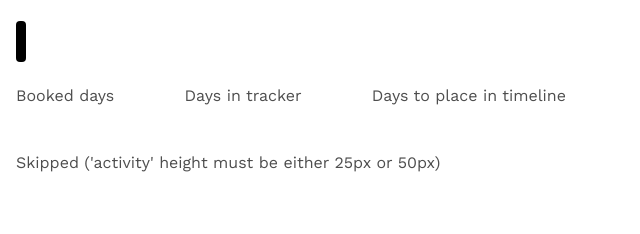
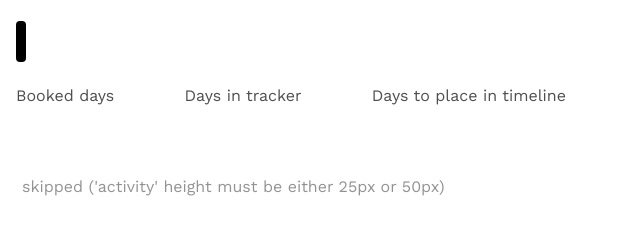
Before and after one commit to lucagiraudo/bomberos-tracker, a website: page ui.html in a window 1280 px wide. Shown: the whole page, without its empty margins (0-640 px from the left). Drawn offline with nearby package versions, Linux system fonts and the light colour scheme.

Commit message:
Update ui.html
lessgo

```diff
--- a/ui.html
+++ b/ui.html
@@ -47,6 +47,18 @@
         clear: both;
     }
 
+    .spacer-3 {
+        height: 72px;
+        width: 100%;
+        clear: both;
+    }
+
+    .spacer-4 {
+        height: 96px;
+        width: 100%;
+        clear: both;
+    }
+
     #prj-code-container {
         display: flex;
         flex-direction: row;
@@ -76,6 +88,17 @@
         background-color: black;
         margin-top: 5px;
         margin-right: 8px;
+    }
+
+    #activity_skipped{
+        font-weight: 800;
+        margin-right: 6px;
+    }
+
+    .skipped-container{
+        opacity: .5;
+        display: flex;
+        flex-direction: row;
     }
 </style>
 
@@ -107,12 +130,11 @@
         </div>
     </div>
 
-    <div class="spacer-2"></div>
+    <div class="spacer-3"></div>
 
 
-    <div class="indicator-container">
-        <h2 id="activity_skipped"></h2>
-        <p class="label">Skipped ('activity' height must be either 25px or 50px)</p>
+    <div class="skipped-container">
+        <p class="label"><p id="activity_skipped"></p> skipped ('activity' height must be either 25px or 50px)</p>
     </div>
 
 </body>
```
